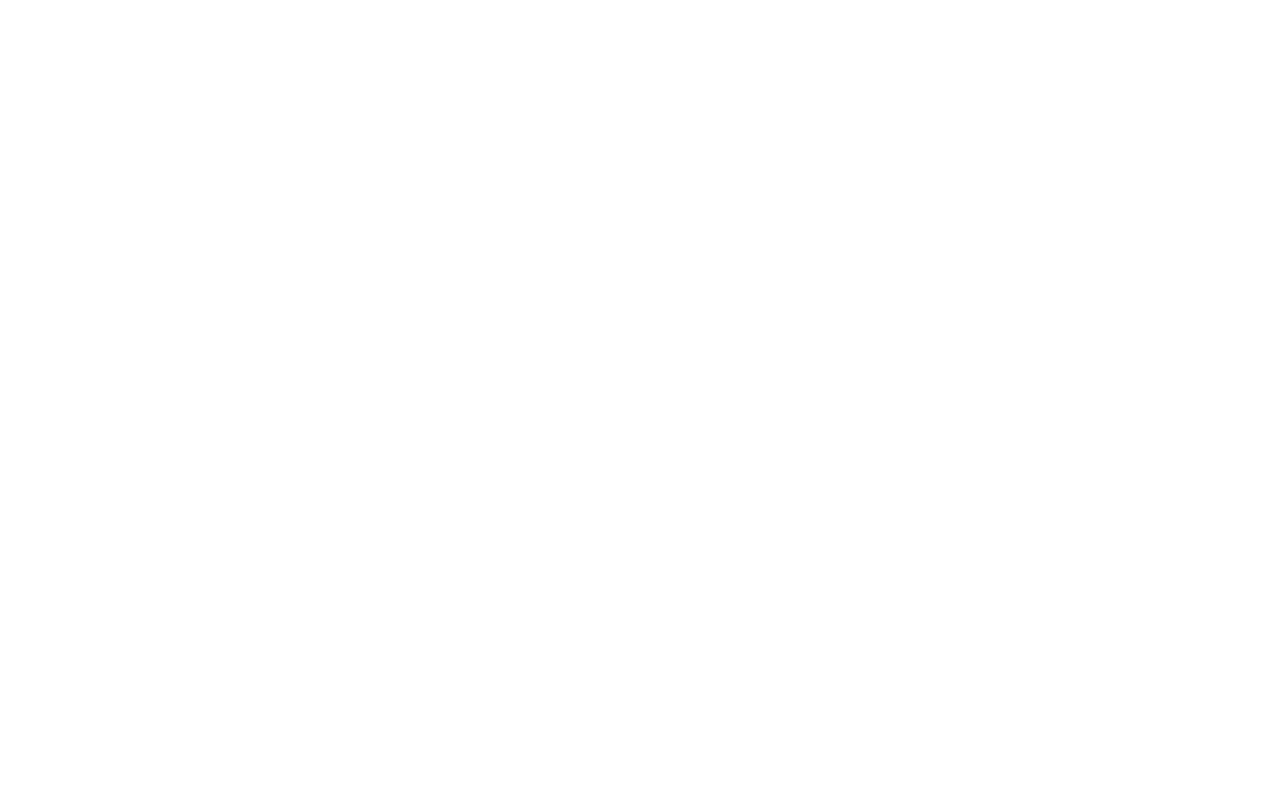
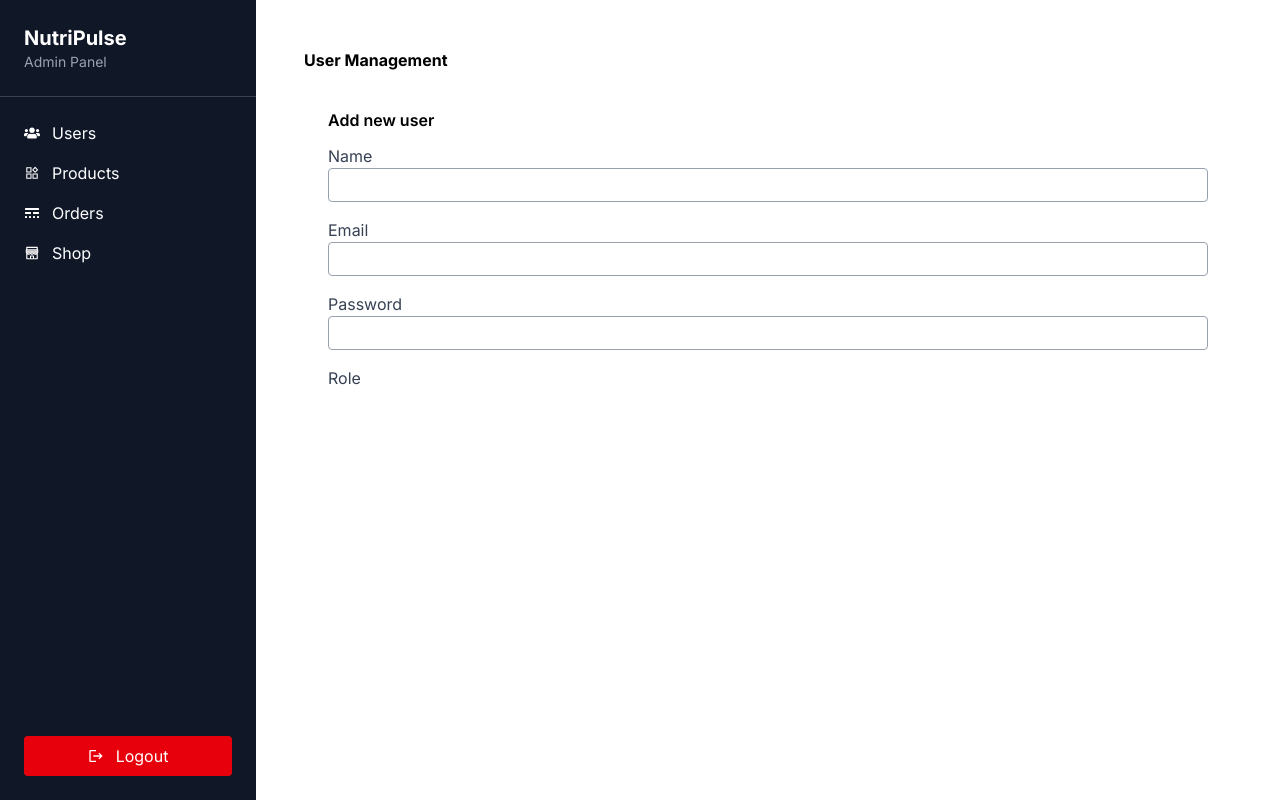
Before and after one commit to Itsme-Mingmar/E-commerce-, a React app in the folder frontend/: page /admin/user in a window 1280 px wide. Before the commit this address had no page. Built offline with nearby package versions, Linux system fonts and the light colour scheme; the HTML template or start-up script is replaced by a standard one.

Commit message:
add usermanagement page

```diff
--- a/frontend/src/App.jsx
+++ b/frontend/src/App.jsx
@@ -12,6 +12,7 @@ import Order from './pages/Order';
 import { Toaster } from 'sonner'
 import AdminLayout from './components/Admin/AdminLayout';
 import AdminHomePage from './pages/AdminHomePage';
+import UserManagement from './pages/UserManagement';
 
 
 
@@ -33,6 +34,7 @@ function App() {
         </Route>
         <Route path='/admin' element={<AdminLayout />}>
         <Route path='/admin' element={<AdminHomePage />} />
+        <Route path='/admin/user' element={<UserManagement />} />
         {/* admin route */}
         </Route>
       </Routes>
--- a/frontend/src/components/Admin/AdminLayout.jsx
+++ b/frontend/src/components/Admin/AdminLayout.jsx
@@ -57,7 +57,7 @@ const AdminLayout = () => {
 
         {/* NAV LINKS */}
         <nav className="flex flex-col gap-4 px-6 py-6">
-          <Link className="flex items-center gap-3 hover:text-amber-400">
+          <Link to="/admin/user" className="flex items-center gap-3 hover:text-amber-400">
             <FaUsers /> Users
           </Link>
 
--- /dev/null
+++ b/frontend/src/pages/UserManagement.jsx
@@ -0,0 +1,60 @@
+import React, { useState } from 'react'
+
+const UserManagement = () => {
+    const [userData, setUserData] = useState({
+        name: "",
+        email: "",
+        password: "",
+        role: ""
+    })
+    const handleInput = (e) => {
+        setUserData({
+            ...userData,
+            [e.target.name]: e.target.value
+        })
+    }
+    const handleSubmit =()=>{
+        // ....
+    }
+    return (
+        <div className='container min-h-screen w-full p-6 md:p-12'>
+            <h1 className='font-bold'>User Management</h1>
+            <div className='p-2 md:p-6'>
+                <p className='font-semibold py-3'>Add new user</p>
+                <form onSubmit={handleSubmit}>
+                    <label className='text-gray-700' >Name</label>
+                    <input
+                        type="text"
+                        name='name'
+                        required
+                        value={userData.name}
+                        onChange={handleInput}
+                        className='w-full border rounded border-gray-400 p-1 mb-4'
+                    />
+                    <label className='text-gray-700' >Email</label>
+                    <input
+                        type="email"
+                        name='email'
+                        required
+                        value={userData.email}
+                        onChange={handleInput}
+                        className='w-full border rounded border-gray-400 p-1 mb-4'
+                    />
+                    <label className='text-gray-700' >Password</label>
+                    <input
+                        type="password"
+                        name='password'
+                        required
+                        value={userData.password}
+                        onChange={handleInput}
+                        className='w-full border rounded border-gray-400 p-1 mb-4'
+                    />
+                    <label className='text-gray-700 block' >Role</label>
+                </form>
+            </div>
+
+        </div>
+    )
+}
+
+export default UserManagement
```
